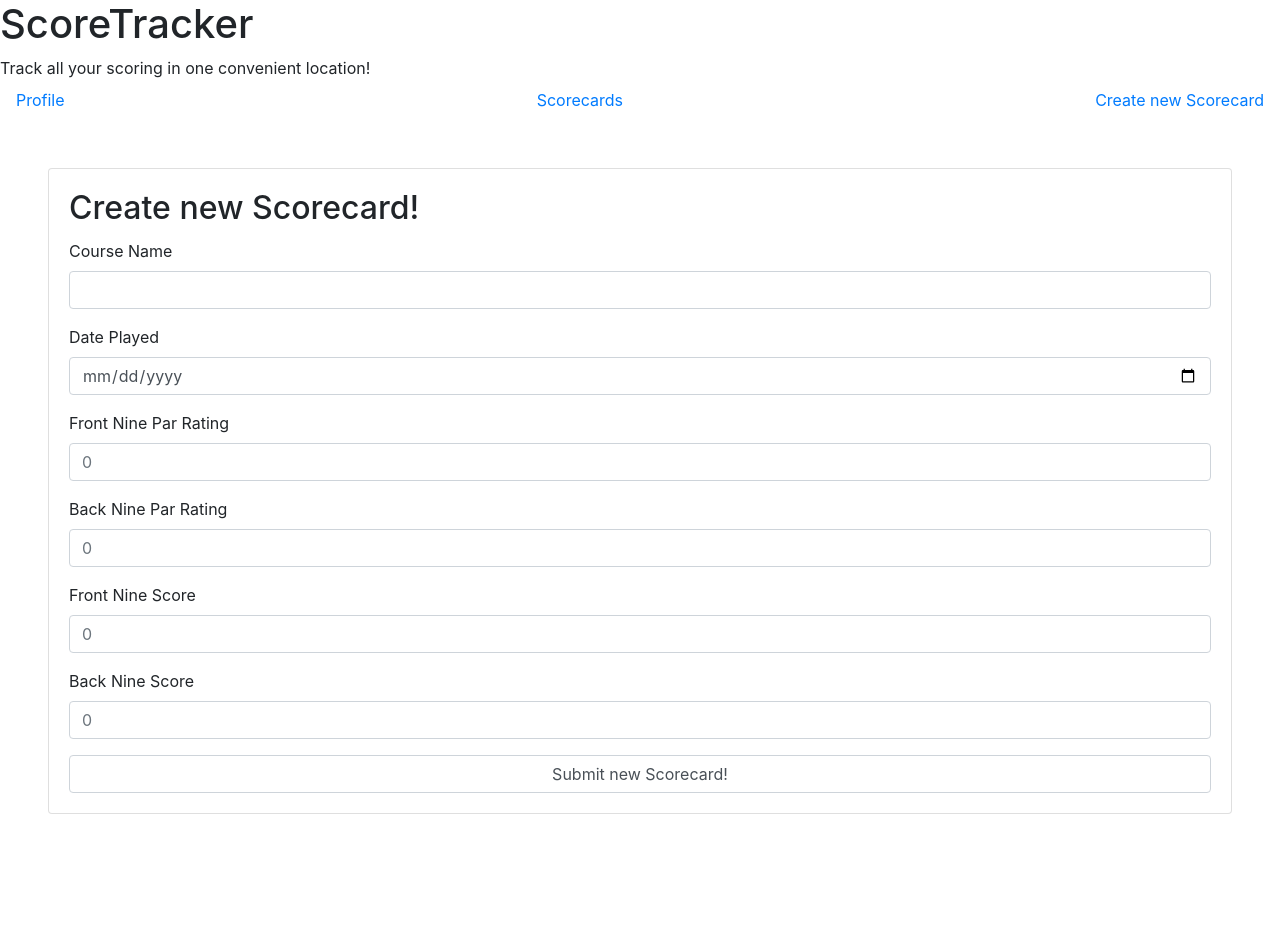
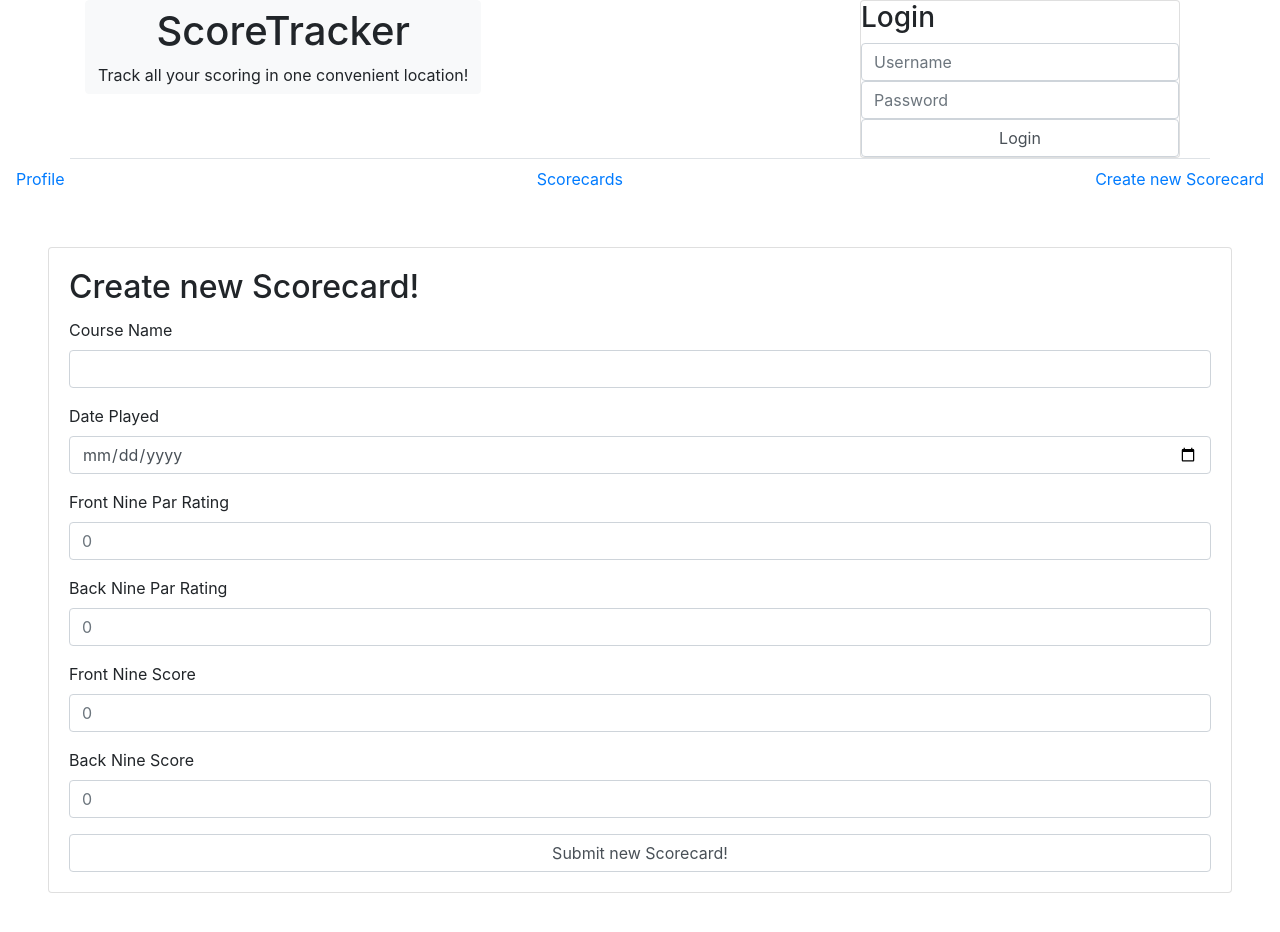
Before and after one commit to brandonlum/trackstat, a React (Create React App) app: page /newscorecard in a window 1280 px wide. Shown: the top 932 px of the page. Before the commit the page ends 862 px from the top, so only its background shows below. Built offline with nearby package versions, Linux system fonts and the light colour scheme; no server answers.

Commit message:
Setup login page and functionality start

```diff
--- a/src/App.js
+++ b/src/App.js
@@ -8,7 +8,40 @@ import CreateScorecard from './components/CreateScorecard.js'
 
 class App extends React.Component {
   state = {
-    scorecards: []
+    scorecards: [],
+    userLogin: {
+      username: '',
+      password: '',
+      token: ''
+    }
+  }
+
+  getUser = () => {
+    fetch('/users')
+    .then(response => response.json())
+    .then(resJson => console.log(resJson))
+    .catch(error => console.error(error))
+  }
+
+  handleLogin = (event, userLogin) => {
+    event.preventDefault();
+    console.log(userLogin)
+    // fetch('/users/login', {
+    //   method: "POST",
+    //   body: JSON.stringify({userLogin}),
+    //   headers: {
+    //     'Accept':'application/json, text/plain, */*',
+    //     'Content-Type': 'application/json'
+    //   }
+    // })
+    // .then(response => response.json())
+    // .then(resJson => console.log(resJson))
+    // // .then(resJson => {
+    // //   this.setState({
+    // //     token: resJson.token
+    // //   })
+    // // })
+    // .catch(error => console.error(error))
   }
 
   getScorecards = () => {
@@ -63,7 +96,10 @@ class App extends React.Component {
   render () {
     return (
       <div className="App">
-        <Header />
+
+        <Header
+          handleLogin={this.handleLogin}
+        />
         <Router>
           <Nav />
           {/* <Route path="/profile" exact component={Profile} /> */}
--- a/src/components/CreateScorecard.js
+++ b/src/components/CreateScorecard.js
@@ -20,7 +20,7 @@ class CreateScorecard extends Component {
     }
 
     handleChange = (event) => {
-        this.setState({[event.target.id]: event.target.value})
+        this.setState({[event.target.name]: event.target.value})
 
     }
 
--- a/src/components/Header.js
+++ b/src/components/Header.js
@@ -1,11 +1,25 @@
 import React, {Component} from 'react'
+import {Container, Row, Col, Button} from 'reactstrap'
+import Login from './Login.js'
 
 class Header extends Component {
     render () {
         return (
-            <div>
-                <header><h1>ScoreTracker</h1>Track all your scoring in one convenient location!</header>
-            </div>
+            <Container className="border-bottom">
+                <Row>
+                    <Col xs="8">
+                        <Button color="light" href="/">
+                            <h1>ScoreTracker</h1>Track all your scoring in one convenient location!
+                        </Button>
+                    </Col>
+                    <Col xs="4">
+                        <Login
+                            handleLogin={this.props.handleLogin}
+                        />
+                    </Col>
+
+                </Row>
+            </Container>
         )
     }
 }
--- a/src/components/Login.js
+++ b/src/components/Login.js
@@ -1,15 +1,51 @@
 import React, {Component} from 'react'
-import {Form, Input, Button} from 'reactstrap'
+import {Container, Form, Input, Card} from 'reactstrap'
 
 
 class Login extends Component {
-    render () {
+    constructor(props){
+        super(props);
+        this.state = {
+            username: '',
+            password: '',
+            token: ''
+        }
+        this.handleChange = this.handleChange.bind(this);
+    }
+
+
+
+    render() {
         return (
-            <Form>
-                <Input>
+            <Container>
+                <Card>
+                    <h3 className="center">Login</h3>
+                    <Form onSubmit={this.props.handleLogin}>
+                        <Input
+                            name="username"
+                            placeholder="Username"
+                            type="text"
+                            onChange={this.handleChange}
+                        />
+                        <Input
+                            placeholder="Password"
+                            name="password"
+                            type="password"
+                            onChange={this.handleChange}
+                        />
+                        <Input
+                            value="Login"
+                            type="submit"
+                        />
+                    </Form>
+                </Card>
+            </Container>
+        );
+    }
 
-                </Input>
-            </Form>
-        )
+    handleChange = (event) => {
+        this.setState({[event.target.name]: event.target.value})
     }
 }
+
+export default Login
```
